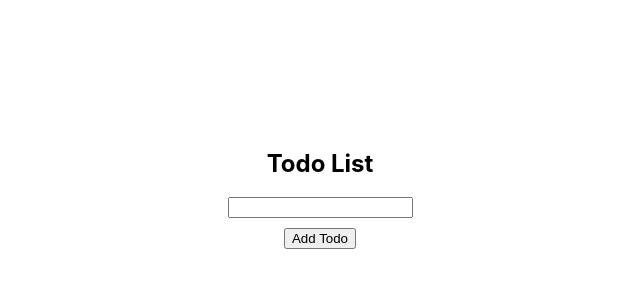
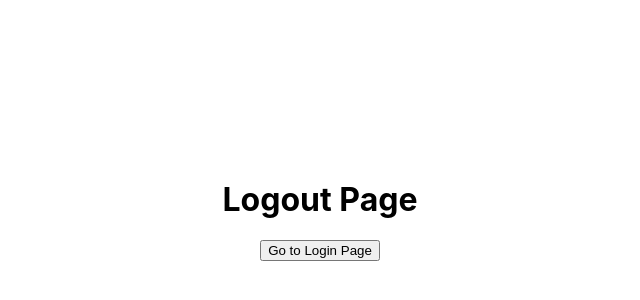
Before and after one commit to abhay-tothenew/React-Lecture-2, a React (Create React App) app: page / in a window 1280 px wide. Shown: the part 190-490 px from the top of the page, without its empty margins (320-960 px from the left). Built offline with nearby package versions, Linux system fonts and the light colour scheme.

Commit message:
add:toggle view

```diff
--- a/src/App.js
+++ b/src/App.js
@@ -2,12 +2,14 @@ import React from 'react'
 import Counter from './Counter'
 import Parent from './Parent';
 import Todo from './TodoList';
+import Toggle from './ToggleView';
 
 const App = () => {
   return (
       // <Counter />
       // <Parent/>
-      <Todo/>
+      // <Todo/>
+      <Toggle/>
   )
 }
 
--- /dev/null
+++ b/src/ToggleView/Login.jsx
@@ -0,0 +1,19 @@
+import React from "react";
+const Login = ({ toggle }) => {
+  return (
+    <div
+      style={{
+        display: "flex",
+        justifyContent: "center",
+        alignItems: "center",
+        height: "100vh",
+        flexDirection: "column",
+      }}
+    >
+      <h1>Login Page</h1>
+      <button onClick={toggle}>Go to Logout Page</button>
+    </div>
+  );
+};
+
+export default Login;
--- /dev/null
+++ b/src/ToggleView/Logout.jsx
@@ -0,0 +1,20 @@
+import React from "react";
+const Logout = ({ toggle }) => {
+  return (
+    <div
+      style={{
+        display: "flex",
+        justifyContent: "center",
+        alignItems: "center",
+        height: "100vh",
+        flexDirection: "column",
+      }}
+    >
+      {" "}
+      <h1>Logout Page</h1>
+      <button onClick={toggle}>Go to Login Page</button>
+    </div>
+  );
+};
+
+export default Logout;
--- /dev/null
+++ b/src/ToggleView/index.jsx
@@ -0,0 +1,29 @@
+import React, { useState } from "react";
+import Login from "./Login";
+import Logout from "./Logout";
+
+const Toggle = () => {
+  const [isLoggedIn, setIsLoggedIn] = useState(true);
+
+
+  const toggleState = ()=>{
+    console.log("toggleState");
+    setIsLoggedIn((prev)=> !prev);
+  }
+  return (
+    <div style ={{
+        display: 'flex',
+        justifyContent: 'center',
+        alignItems: 'center',
+        height: '100vh'
+    }}>
+      {isLoggedIn ? (
+        <Logout toggle={toggleState} />
+      ) : (
+        <Login toggle={toggleState} />
+      )}
+    </div>
+  );
+};
+
+export default Toggle;
```
